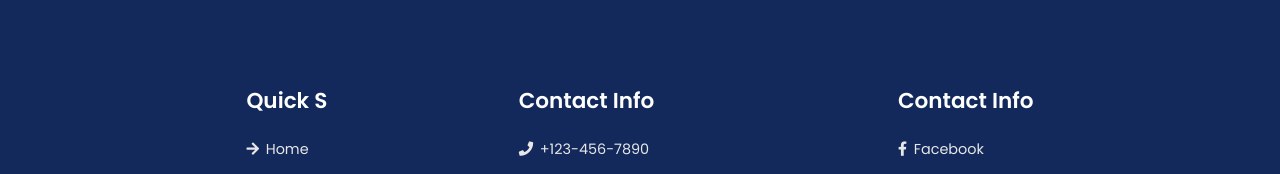
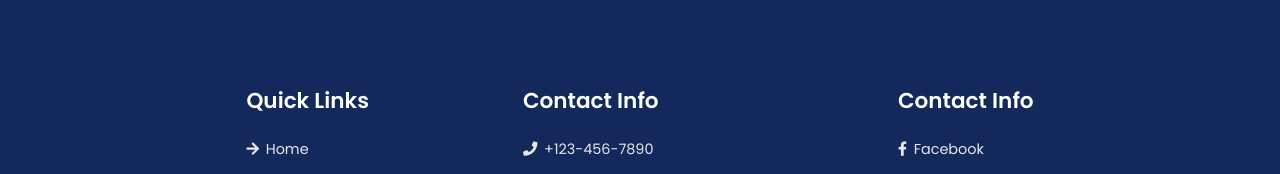
Before and after one commit to margdarshak1/Website, a React (Create React App) app in the folder client/: page /blog in a window 1280 px wide. Shown: the part 2341-2515 px from the top of the page. Built offline with nearby package versions, Linux system fonts and the light colour scheme.

Commit message:
revert back changes

```diff
--- a/client/src/component/Footer.js
+++ b/client/src/component/Footer.js
@@ -6,7 +6,7 @@ const Footer = () => {
       <section className="footer" id="footer">
             <div className="box-container">
                 <div className="box">
-                    <h3>Quick s</h3>
+                    <h3>Quick links</h3>
                     <a href="#hero"> <i className="fas fa-arrow-right"></i> home </a>
                     <a href="#about"> <i className="fas fa-arrow-right"></i> about </a>
                     <a href="#service"> <i className="fas fa-arrow-right"></i> services </a>
```
